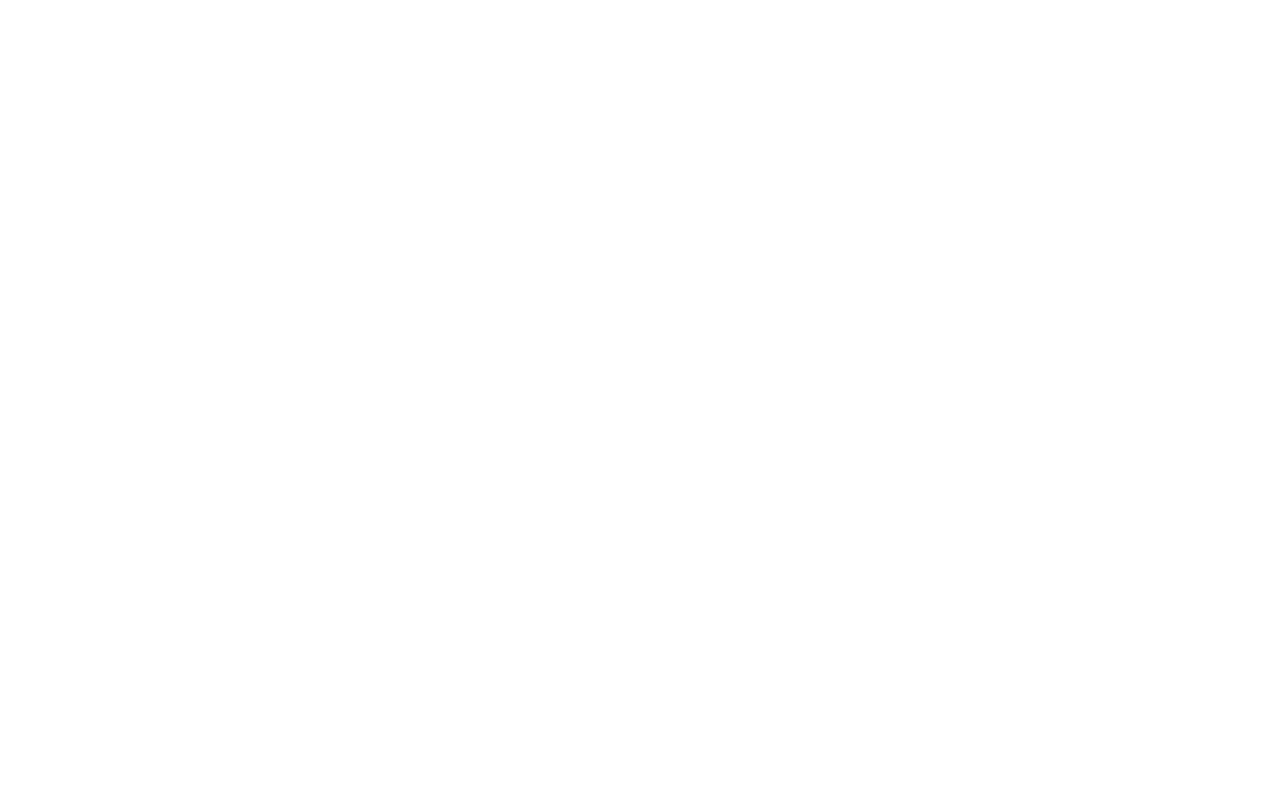
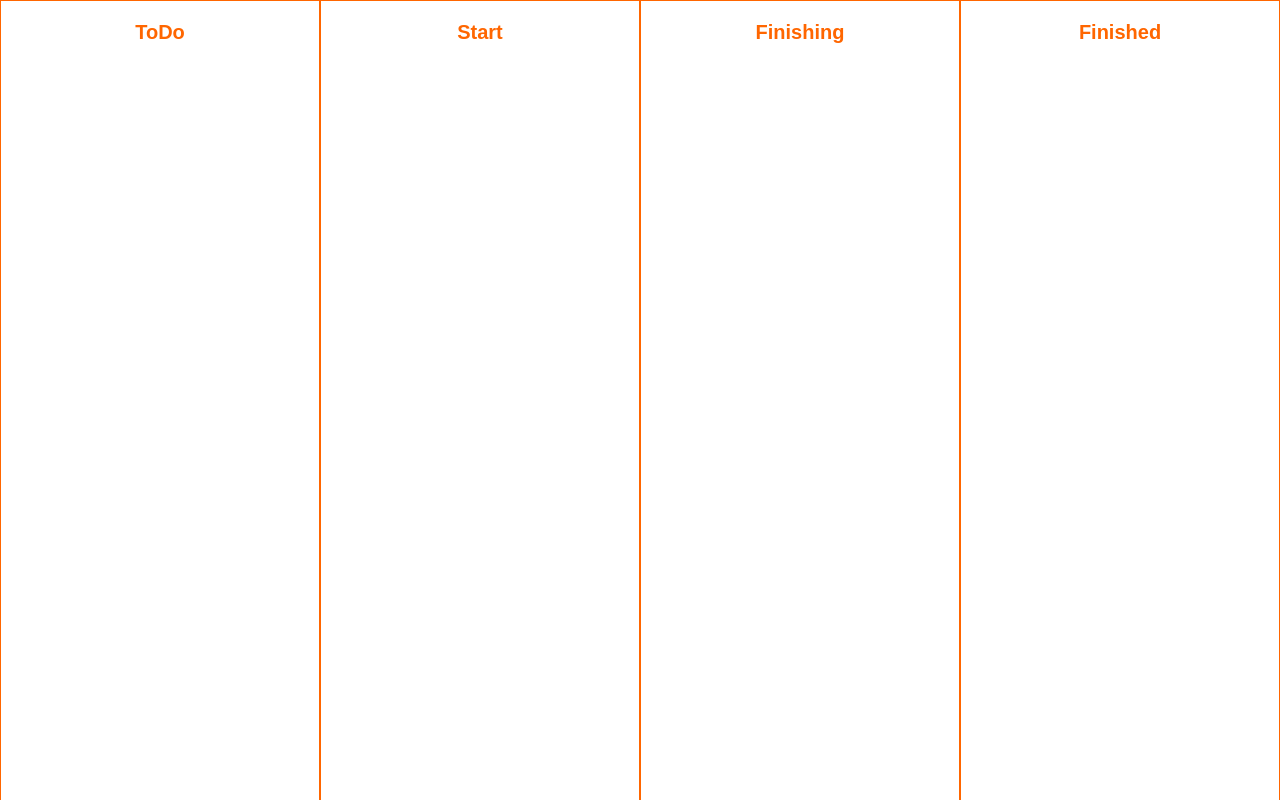
Before and after one commit to mhinojosa51/kanban-board, a React (Create React App) app: page / in a window 1280 px wide. Shown: the top 800 px of the page. Built offline with nearby package versions, Linux system fonts and the light colour scheme.

Commit message:
added task columns, updated root div style

```diff
--- a/src/App.js
+++ b/src/App.js
@@ -1,11 +1,12 @@
 import React, { Component } from 'react';
-import logo from './logo.svg';
 import './App.css';
+import Dashboard from './components/Dashboard';
 
 class App extends Component {
   render() {
     return (
       <div className="App">
+				<Dashboard />
       </div>
     );
   }
--- a/src/components/Dashboard.js
+++ b/src/components/Dashboard.js
@@ -1,23 +1,41 @@
 import React from 'react';
+import TaskColumn from './TaskColumn';
 
 const styles = {
 	container : {
-		width: '100%',z
+		display: 'flex',
+		width: '100%',
 		minHeight: '100%',
 		height: '100%',
 	}
 }
 
-class Dashboard extends React.Component {
+class DashBoard extends React.Component {
 	constructor(props){
 		super(props);
+		this.columnWidth = 0;
+	}
+
+	componentDidMount(){
 	}
 
 	render(){
+		const columnWidth = Math.floor(window.innerWidth / this.props.columns.length);
+		const columns = this.props.columns.map((column,i) => {
+			return <TaskColumn title={column} width={columnWidth} key={i}>
+
+			</TaskColumn>
+		})
 		return (
-			<div styles={styles.container}>
-
+			<div style={styles.container}>
+				{columns}
 			</div>
 		)
 	}
 }
+
+DashBoard.defaultProps = {
+	columns : ['ToDo', 'Start', 'Finishing', 'Finished'],
+}
+
+export default DashBoard;
--- a/src/components/TaskColumn.js
+++ b/src/components/TaskColumn.js
@@ -8,7 +8,7 @@
 	render(){
 		const styles = {
 			container : {
-				width: this.props.width,
+				width: `${this.props.width}px`,
 				minHeight: '100%',
 				height: 'auto',
 				border: '1px solid #ff6600',
@@ -24,9 +24,11 @@
 
 		return (
 			<div style={styles.container}>
-				<h3></h3>
+				<h3 style={styles.header}>{this.props.title}</h3>
 				{this.props.children}
 			</div>
 		)
 	}
 }
+
+export default TaskColumn;
--- a/src/index.css
+++ b/src/index.css
@@ -1,7 +1,13 @@
-body {
+body, html {
   margin: 0;
   padding: 0;
 	width: 100%;
 	height: 100%;
+	min-height: 1200px;
   font-family: sans-serif;
 }
+
+#root {
+	width: 100%;
+	height: 100%;
+}
```
